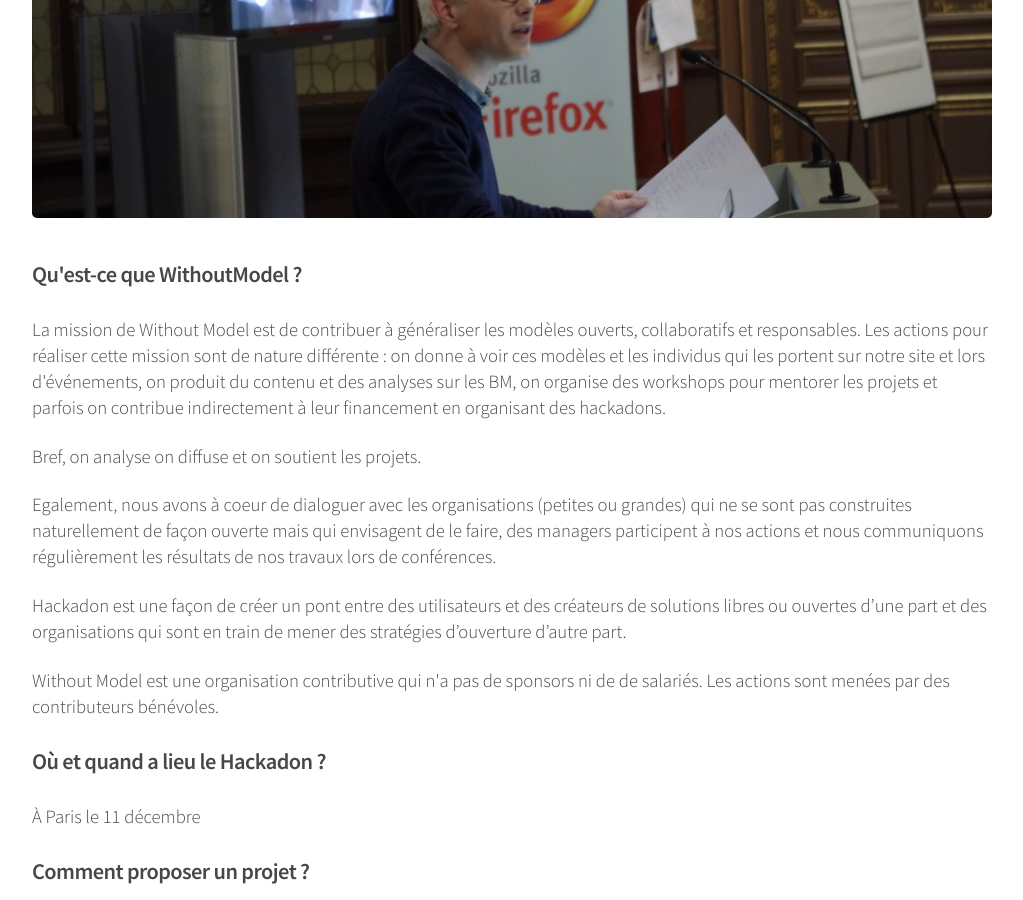
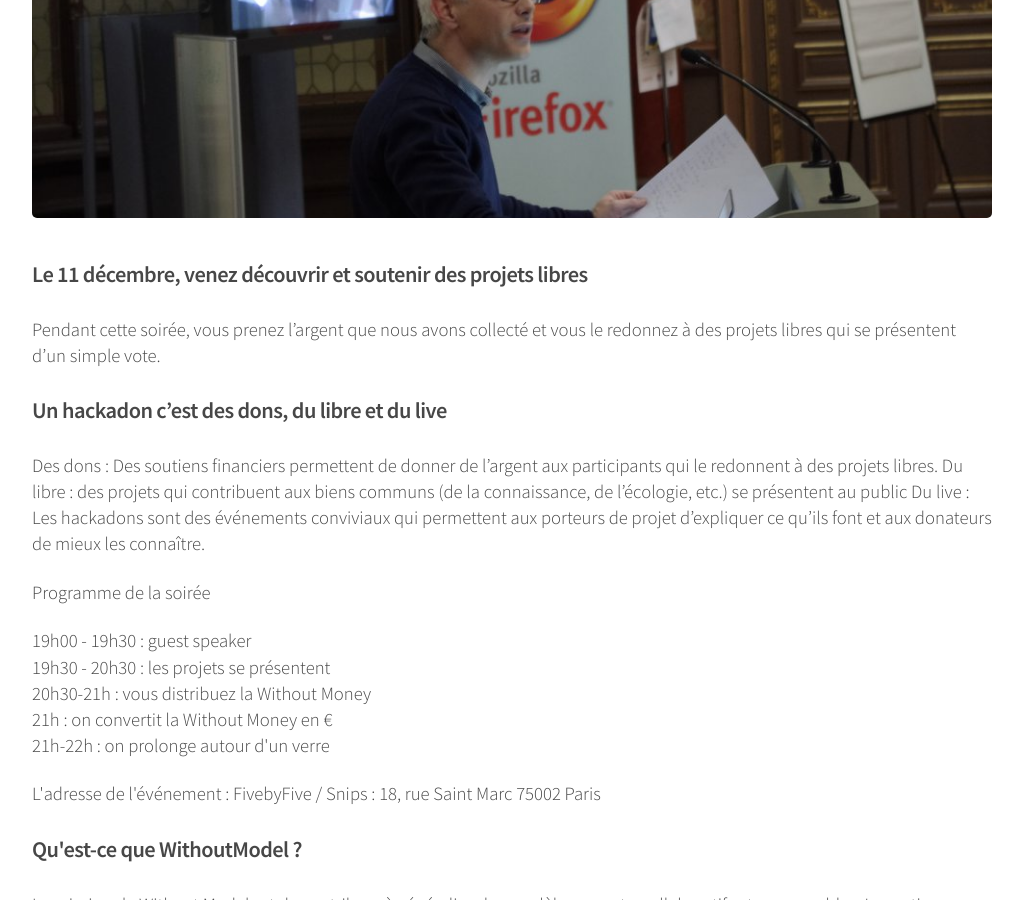
Before and after one commit to bzg/hackadon-fr, a Jekyll site: the page built from hackadons2015/paris-withoutmodel.html, in a window 1280 px wide and 900 px high, scrolled down 761 px. Shown: the whole window, without its empty margins (128-1151 px from the left). Built offline with Jekyll 4.4.1, drawn with Linux system fonts in a browser that asks for light colours; nearby versions of some CDN libraries; library files that are not in the unit come from our copies.

Commit message:
Ajout infos soirée

```diff
--- a/hackadons2015/paris-withoutmodel.html
+++ b/hackadons2015/paris-withoutmodel.html
@@ -17,6 +17,35 @@ layout: default
 	</header>
 
 	<span class="image featured"><img src="{{ site.baseurl }}/assets/images/hackadon_louisdavid.png" alt="" /></span>
+
+	<h3>Le 11 décembre, venez découvrir et soutenir des projets libres</h3>
+
+	<p>Pendant cette soirée, vous prenez l’argent que nous avons
+	collecté et vous le redonnez à des projets libres qui se
+	présentent d’un simple vote.</p>
+
+	<h3>Un hackadon c’est des dons, du libre et du live</h3>
+
+	<p>Des dons : Des soutiens financiers permettent de donner de
+	l’argent aux participants qui le redonnent à des projets
+	libres.  Du libre : des projets qui contribuent aux biens
+	communs (de la connaissance, de l’écologie, etc.) se
+	présentent au public Du live : Les hackadons sont des
+	événements conviviaux qui permettent aux porteurs de projet
+	d’expliquer ce qu’ils font et aux donateurs de mieux les
+	  connaître.</p>
+
+	<p>Programme de la soirée</p>
+
+	<ul>
+	  <li>19h00 - 19h30 : guest speaker</li>
+	  <li>19h30 - 20h30 : les projets se présentent</li>
+	  <li>20h30-21h : vous distribuez la Without Money</li>
+	  <li>21h : on convertit la Without Money en €</li>
+	  <li>21h-22h : on prolonge autour d'un verre</li>
+	</ul>
+
+	<p>L'adresse de l'événement : FivebyFive / Snips : 18, rue Saint Marc 75002 Paris</p>
 
 	<h3>Qu'est-ce que WithoutModel ?</h3>
 
```
